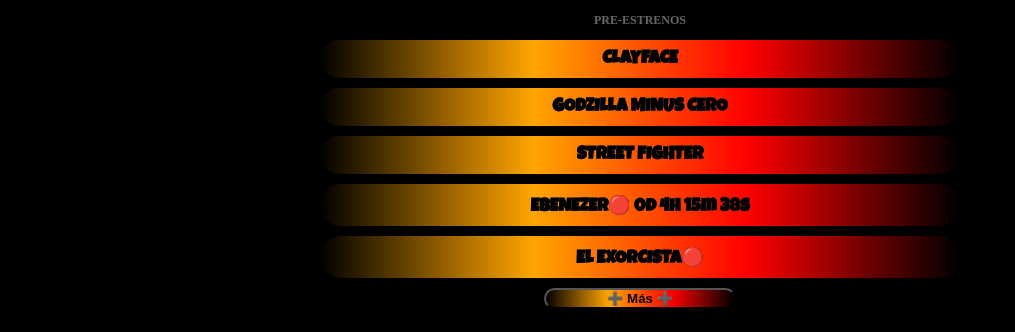
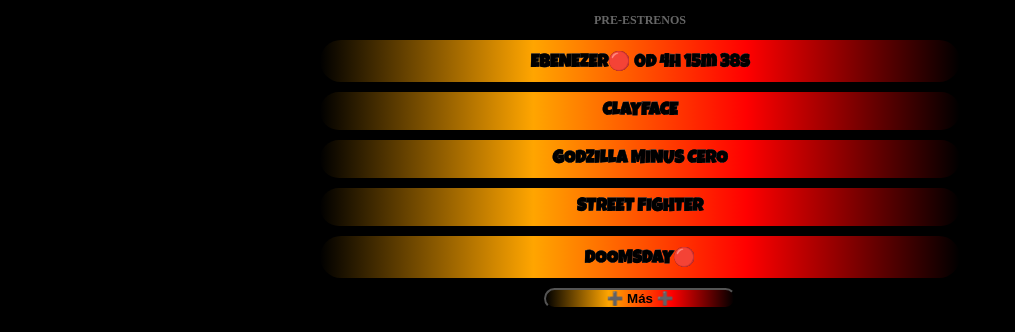
Before and after one commit to LaMovie/PRE-ESTRENOS, a plain HTML site: page index.html in a window 1280 px wide. Shown: the part 261-593 px from the top of the page, without its empty margins (0-1015 px from the left). Drawn offline with Linux system fonts and the light colour scheme.

Commit message:
Add files via upload

```diff
--- a/index.html
+++ b/index.html
@@ -144,16 +144,15 @@ box-shadow:
   <p id="Leyenda">PRE-ESTRENOS</p>
 
          <ul id="List">
+  <li><a id="Timer" href="https://www.youtube.com/watch?v=PHGZS3szreo">EBENEZER</a></li>
+
   <li><a href="https://hgcloud.to/e/5fiuzvwgpbfv">CLAYFACE</a></li>
 
   <li><a href="https://www.dropbox.com/scl/fi/gl3lxycv5azrsz43vpkco/GODZILLA-MINUS-ZERO-Copy.mp4?rlkey=19xg5i575lin2gazo91ir6uve&st=2e1mxe0t&dl=0">GODZILLA MINUS CERO</a></li>
 
-
   <li><a href="https://www.dropbox.com/scl/fi/47749g9zepwmjpefwl0wv/STREET-FIGHTER-Copy.mp4?rlkey=gq0lhvqq7o1bohm5m5h7mjc4b&st=flotfyvx&dl=0">STREET FIGHTER</a></li>
 
-  <li><a id="Timer" href="https://www.youtube.com/watch?v=PHGZS3szreo">EBENEZER🔴</a></li>
-
-  <li><a href="https://www.youtube.com/watch?v=QEwlcDXFkiA">EL EXORCISTA🔴</a></li>
+  <li><a href="https://www.youtube.com/watch?v=lAr_uspgHm8">DOOMSDAY🔴</a></li>
 
 
   <button id="B">➕ Más ➕</button>
```
Also changed, not shown: MAS.html (+2 -2 lines).
